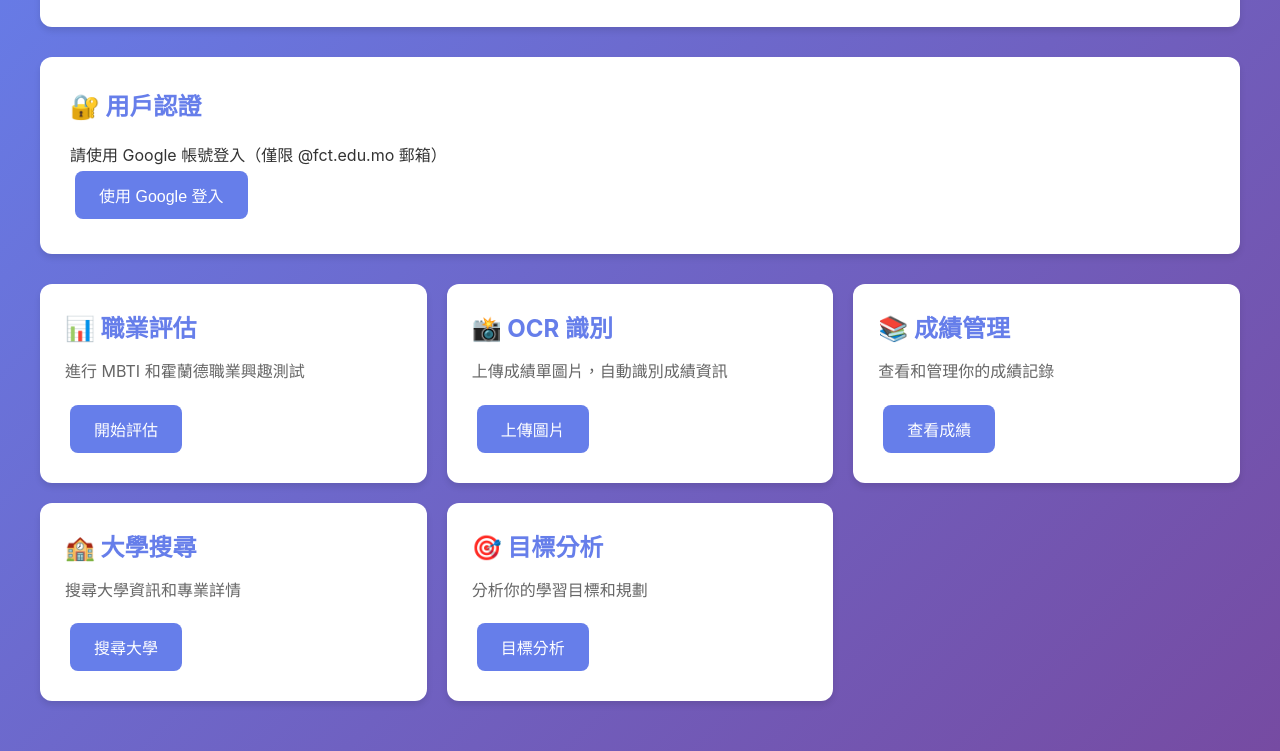
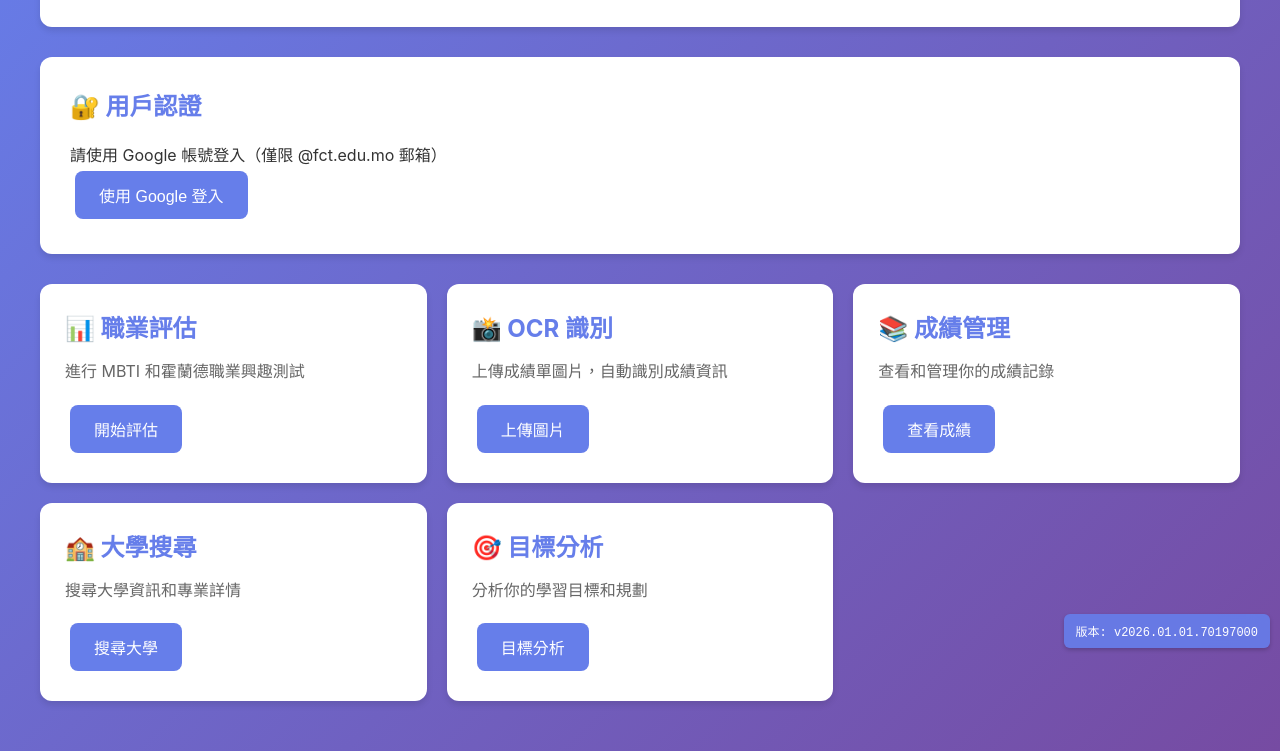
Before and after one commit to Le0LeoLeo/career-guidance-system, a website: page public/index.html in a window 1280 px wide. Shown: the part 142-893 px from the top of the page. Drawn offline with Linux system fonts and the light colour scheme; no server answers.

Commit message:
feat: add version number display in bottom right corner

```diff
--- a/public/index.html
+++ b/public/index.html
@@ -271,6 +271,25 @@
             background: #f8d7da;
             color: #721c24;
         }
+
+        .version-info {
+            position: fixed;
+            bottom: 10px;
+            right: 10px;
+            background: rgba(102, 126, 234, 0.9);
+            color: white;
+            padding: 8px 12px;
+            border-radius: 6px;
+            font-size: 12px;
+            font-family: 'Courier New', monospace;
+            z-index: 1000;
+            box-shadow: 0 2px 4px rgba(0, 0, 0, 0.2);
+            backdrop-filter: blur(10px);
+        }
+
+        .version-info:hover {
+            background: rgba(102, 126, 234, 1);
+        }
     </style>
 </head>
 <body>
@@ -390,6 +409,11 @@
         </div>
     </div>
 
+    <!-- 版本號顯示 -->
+    <div class="version-info" id="versionInfo">
+        <span id="versionText">載入中...</span>
+    </div>
+
     <script>
         // 全域狀態
         let currentUser = null;
@@ -398,10 +422,37 @@
 
         // 初始化
         document.addEventListener('DOMContentLoaded', () => {
+            // 設置版本號
+            setVersionInfo();
             // 檢查是否有 OAuth 回調的 token
             handleAuthCallback();
             checkAuth();
         });
+
+        // 設置版本號信息
+        function setVersionInfo() {
+            // 使用當前時間戳生成版本號（每次頁面加載都會不同，但部署後會固定）
+            const now = new Date();
+            const dateStr = now.toISOString().substring(0, 10).replace(/-/g, '.');
+            // 使用頁面加載時間作為版本標識
+            const buildTimestamp = now.getTime().toString().slice(-8);
+            const version = `v${dateStr}.${buildTimestamp}`;
+
+            // 嘗試從 API 獲取版本號（如果有的話）
+            fetch('/api/version')
+                .then(response => response.ok ? response.json() : null)
+                .then(data => {
+                    if (data && data.version) {
+                        document.getElementById('versionText').textContent = data.version;
+                    } else {
+                        document.getElementById('versionText').textContent = `版本: ${version}`;
+                    }
+                })
+                .catch(() => {
+                    // 如果 API 不可用，使用本地生成的版本號
+                    document.getElementById('versionText').textContent = `版本: ${version}`;
+                });
+        }
 
         // 檢查認證狀態
         async function checkAuth() {
```
